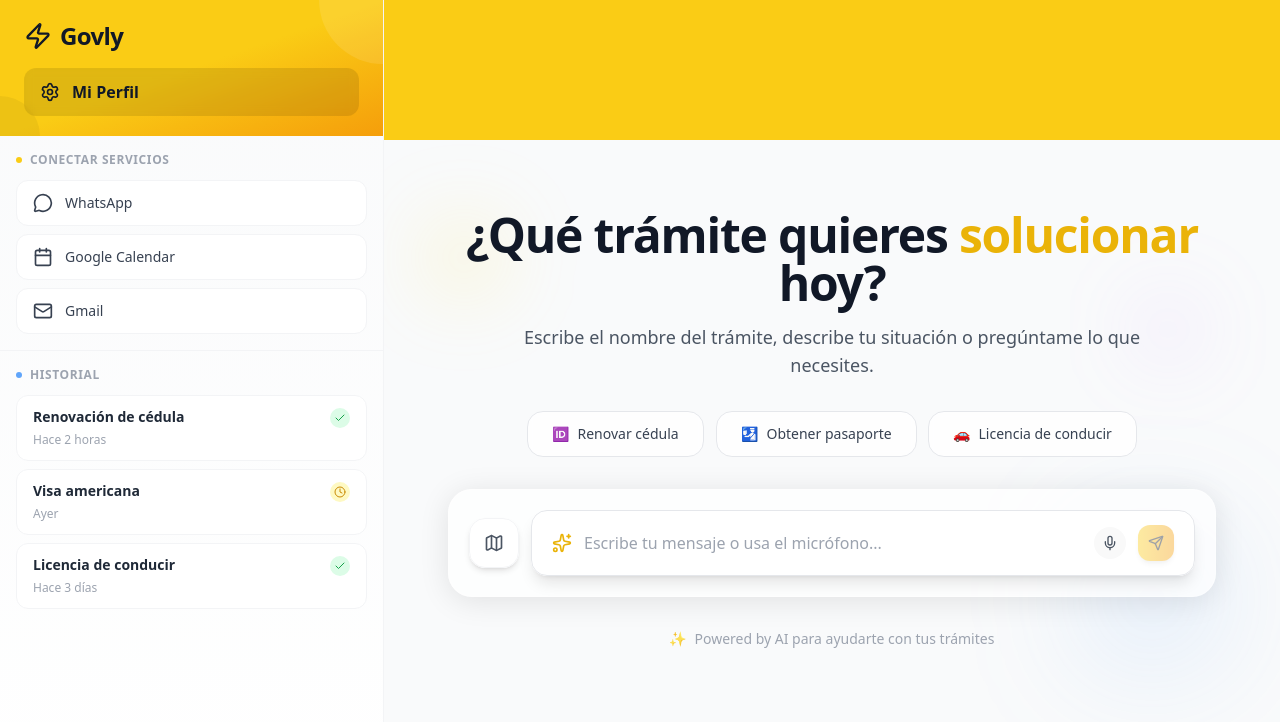
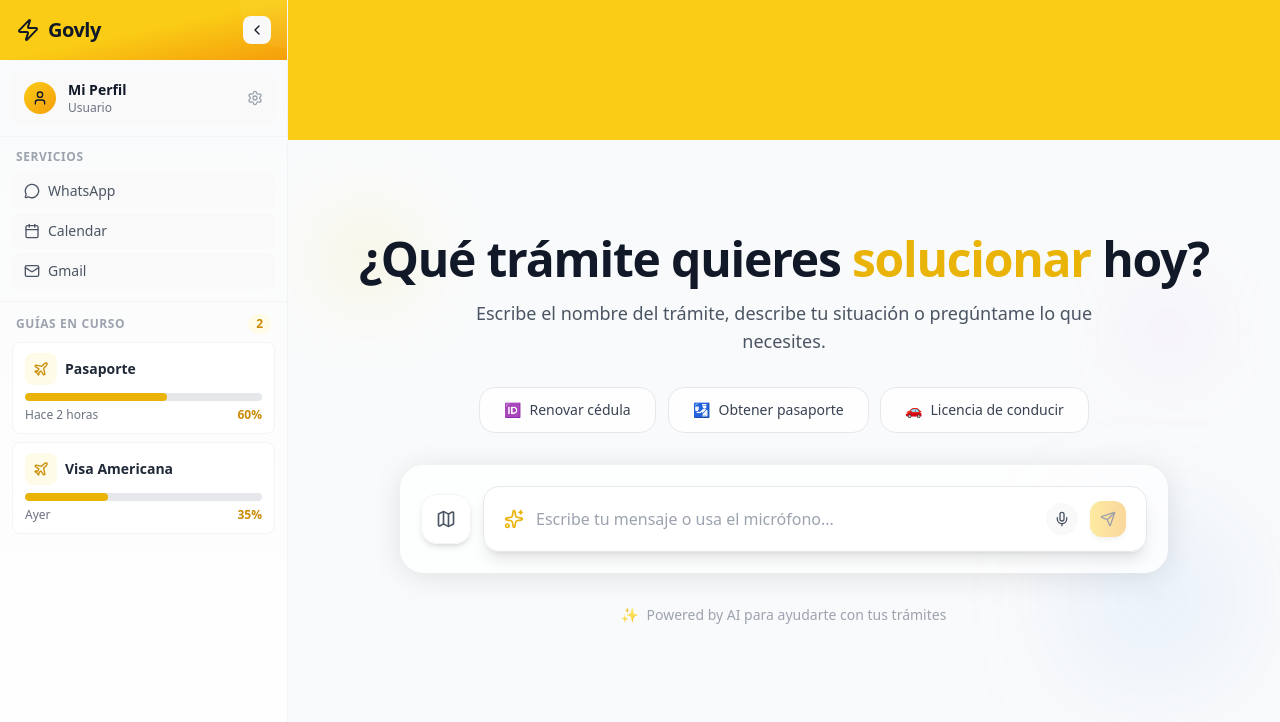
Before and after one commit to AngelPila/innovailab, a React (Vite) app: page / in a window 1280 px wide. Shown: the top 722 px of the page. Built offline with nearby package versions, Linux system fonts and the light colour scheme.

Commit message:
Actualización del side bar mejorado

```diff
--- a/src/chat/GobotChat.tsx
+++ b/src/chat/GobotChat.tsx
@@ -6,17 +6,16 @@ import MessageList from "./MessageList";
 import ChatInput from "./ChatInput";
 import { useChatTabs } from "./useChatTabs";
 import { useAutoScroll } from "./useAutoScroll";
-import type { Connections, HistoryItem, Message } from "./types";
+import type { Connections, ActiveGuide, Message } from "./types";
 import { TramiteFlow } from "../components/Tramites";
 import { SelectorTramiteMapa, ModalLugaresMapa } from "../components/Mapa";
 import { tramitesService } from "../services/tramitesService";
 import { aiService } from "../services/aiService";
 import { useTramiteStore } from "../store/tramiteStore";
 
-const historyMock: HistoryItem[] = [
-  { id: 1, title: "Renovación de cédula", date: "Hace 2 horas", status: "completed" },
-  { id: 2, title: "Visa americana", date: "Ayer", status: "in-progress" },
-  { id: 3, title: "Licencia de conducir", date: "Hace 3 días", status: "completed" },
+const activeGuidesMock: ActiveGuide[] = [
+  { id: 1, tramiteId: "pasaporte", title: "Pasaporte", progress: 60, lastUpdated: "Hace 2 horas", status: "active" },
+  { id: 2, tramiteId: "visa-americana", title: "Visa Americana", progress: 35, lastUpdated: "Ayer", status: "active" },
 ];
 
 export default function GobotChat() {
@@ -113,6 +112,16 @@ export default function GobotChat() {
     setTabTramite(activeTabId, tramiteId);
     setTramiteActivo(tramiteId);
     updateTabTitle(activeTabId, tramiteName);
+  };
+
+  const handleSelectGuide = (tramiteId: string) => {
+    // Activar el trámite seleccionado desde el sidebar
+    const tramiteInfo = tramitesService.getPorId(tramiteId);
+    if (tramiteInfo) {
+      setTabTramite(activeTabId, tramiteId);
+      setTramiteActivo(tramiteId);
+      updateTabTitle(activeTabId, tramiteInfo.nombre);
+    }
   };
 
   const handleSeleccionarTramiteMapa = (tramiteId: string, nombreTramite: string) => {
@@ -229,7 +238,12 @@ export default function GobotChat() {
 
   return (
     <div className="flex h-screen bg-gray-50">
-      <Sidebar connections={connections} toggleConnection={toggleConnection} history={historyMock} />
+      <Sidebar
+        connections={connections}
+        toggleConnection={toggleConnection}
+        activeGuides={activeGuidesMock}
+        onSelectGuide={handleSelectGuide}
+      />
 
       <div className="flex-1 flex flex-col">
         {/* Encabezado amarillo - Pestañas de chat */}
--- a/src/chat/Sidebar.tsx
+++ b/src/chat/Sidebar.tsx
@@ -1,123 +1,251 @@
-import { Settings, Calendar, Mail, MessageCircle, Check, Clock, Zap } from "lucide-react";
-import type { Connections, HistoryItem } from "./types";
+import { Settings, Calendar, Mail, MessageCircle, Check, Zap, ChevronLeft, ChevronRight, User, FileText, Plane, CreditCard, Car, Home } from "lucide-react";
+import { useState } from "react";
+import type { Connections, ActiveGuide } from "./types";
 
 type Props = {
   connections: Connections;
   toggleConnection: (service: keyof Connections) => void;
-  history: HistoryItem[];
+  activeGuides: ActiveGuide[];
+  onSelectGuide?: (tramiteId: string) => void;
 };
 
-export default function Sidebar({ connections, toggleConnection, history }: Props) {
+// Helper function to get icon based on tramiteId
+const getTramiteIcon = (tramiteId: string) => {
+  const iconMap: Record<string, any> = {
+    "pasaporte": Plane,
+    "visa-americana": Plane,
+    "cedula": FileText,
+    "licencia": Car,
+    "registro-civil": FileText,
+    "default": FileText
+  };
+
+  const IconComponent = iconMap[tramiteId] || iconMap.default;
+  return IconComponent;
+};
+
+export default function Sidebar({ connections, toggleConnection, activeGuides, onSelectGuide }: Props) {
+  const [isCollapsed, setIsCollapsed] = useState(false);
+  const [showProfileMenu, setShowProfileMenu] = useState(false);
+
+  const connectedCount = Object.values(connections).filter(Boolean).length;
+  const activeGuidesCount = activeGuides.filter(g => g.status === "active").length;
+
   return (
-    <div className="w-[30%] bg-gradient-to-b from-gray-50 to-white border-r border-gray-100 flex flex-col">
-      {/* Header con gradiente moderno */}
-      <div className="bg-gradient-to-br from-yellow-400 via-yellow-400 to-amber-500 px-6 py-5 relative overflow-hidden">
-        {/* Elemento decorativo */}
-        <div className="absolute top-0 right-0 w-32 h-32 bg-white/10 rounded-full -translate-y-1/2 translate-x-1/2" />
-        <div className="absolute bottom-0 left-0 w-20 h-20 bg-black/5 rounded-full translate-y-1/2 -translate-x-1/2" />
+    <div
+      className={`bg-gradient-to-b from-gray-50 to-white border-r border-gray-100 flex flex-col transition-all duration-300 ${isCollapsed ? "w-16" : "w-72"
+        }`}
+    >
+      {/* Header compacto */}
+      <div className="bg-gradient-to-br from-yellow-400 via-yellow-400 to-amber-500 px-4 py-4 relative overflow-hidden">
+        {/* Elemento decorativo sutil */}
+        <div className="absolute top-0 right-0 w-24 h-24 bg-white/5 rounded-full -translate-y-1/2 translate-x-1/2" />
 
-        <div className="relative">
-          <div className="flex items-center gap-2 mb-4">
-            <Zap className="w-7 h-7 text-gray-900" />
-            <h1 className="text-2xl font-bold text-gray-900 tracking-tight">Govly</h1>
+        <div className="relative flex items-center justify-between">
+          {!isCollapsed ? (
+            <div className="flex items-center gap-2">
+              <Zap className="w-6 h-6 text-gray-900" />
+              <h1 className="text-xl font-bold text-gray-900 tracking-tight">Govly</h1>
             </div>
+          ) : (
+            <Zap className="w-6 h-6 text-gray-900 mx-auto" />
+          )}
 
-          <button className="w-full flex items-center gap-3 px-4 py-3 text-gray-900 bg-black/10 hover:bg-black/20
-                           rounded-xl transition-all duration-300 backdrop-blur-sm">
-            <Settings className="w-5 h-5" />
-            <span className="font-semibold">Mi Perfil</span>
+          <button
+            onClick={() => setIsCollapsed(!isCollapsed)}
+            className="p-1.5 hover:bg-black/10 rounded-lg transition-colors"
+            aria-label={isCollapsed ? "Expandir sidebar" : "Colapsar sidebar"}
+          >
+            {isCollapsed ? (
+              <ChevronRight className="w-4 h-4 text-gray-900" />
+            ) : (
+              <ChevronLeft className="w-4 h-4 text-gray-900" />
+            )}
           </button>
         </div>
       </div>
 
-      {/* Servicios con estilo moderno */}
-      <div className="px-4 py-4 border-b border-gray-100">
-        <p className="text-xs font-bold text-gray-400 mb-3 uppercase tracking-wider flex items-center gap-2">
-          <span className="w-1.5 h-1.5 bg-yellow-400 rounded-full" />
-          Conectar servicios
+      {/* Perfil compacto */}
+      <div className="px-3 py-3 border-b border-gray-100">
+        {!isCollapsed ? (
+          <div className="relative">
+            <button
+              onClick={() => setShowProfileMenu(!showProfileMenu)}
+              className="w-full flex items-center gap-3 px-3 py-2 text-gray-700 hover:bg-gray-100 rounded-lg transition-all duration-200 group"
+            >
+              <div className="w-8 h-8 bg-gradient-to-br from-yellow-400 to-amber-500 rounded-full flex items-center justify-center flex-shrink-0">
+                <User className="w-4 h-4 text-gray-900" />
+              </div>
+              <div className="flex-1 text-left min-w-0">
+                <p className="text-sm font-semibold text-gray-900 truncate">Mi Perfil</p>
+                <p className="text-xs text-gray-500">Usuario</p>
+              </div>
+              <Settings className="w-4 h-4 text-gray-400 group-hover:text-gray-600 transition-colors" />
+            </button>
+
+            {/* Dropdown menu (opcional) */}
+            {showProfileMenu && (
+              <div className="absolute top-full left-0 right-0 mt-1 bg-white border border-gray-200 rounded-lg shadow-lg z-10 overflow-hidden">
+                <button className="w-full px-3 py-2 text-left text-sm text-gray-700 hover:bg-gray-50 transition-colors">
+                  Configuración
+                </button>
+                <button className="w-full px-3 py-2 text-left text-sm text-gray-700 hover:bg-gray-50 transition-colors">
+                  Cerrar sesión
+                </button>
+              </div>
+            )}
+          </div>
+        ) : (
+          <div className="w-8 h-8 bg-gradient-to-br from-yellow-400 to-amber-500 rounded-full flex items-center justify-center mx-auto">
+            <User className="w-4 h-4 text-gray-900" />
+          </div>
+        )}
+      </div>
+
+      {/* Servicios discretos */}
+      <div className="px-3 py-3 border-b border-gray-100">
+        {!isCollapsed ? (
+          <>
+            <p className="text-xs font-semibold text-gray-400 mb-2 uppercase tracking-wider px-1">
+              Servicios
             </p>
-
-        <div className="space-y-2">
+            <div className="space-y-1">
               <button
                 onClick={() => toggleConnection("whatsapp")}
-            className={`w-full flex items-center justify-between px-4 py-3 rounded-xl text-sm transition-all duration-300 ${
-              connections.whatsapp
-                ? "bg-gradient-to-r from-green-500 to-emerald-600 text-white shadow-lg shadow-green-500/25"
-                : "text-gray-700 bg-white hover:bg-gray-50 border border-gray-100 hover:border-green-200 hover:shadow-md"
+                className={`w-full flex items-center justify-between px-3 py-2 rounded-lg text-sm transition-all duration-200 ${connections.whatsapp
+                  ? "bg-green-50 text-green-700 hover:bg-green-100"
+                  : "text-gray-600 hover:bg-gray-50"
                   }`}
               >
-            <div className="flex items-center gap-3">
-              <MessageCircle className="w-5 h-5" />
+                <div className="flex items-center gap-2">
+                  <MessageCircle className="w-4 h-4" />
                   <span className="font-medium">WhatsApp</span>
                 </div>
-            {connections.whatsapp && <Check className="w-5 h-5" />}
+                {connections.whatsapp && (
+                  <div className="w-2 h-2 bg-green-500 rounded-full" />
+                )}
               </button>
 
               <button
                 onClick={() => toggleConnection("calendar")}
-            className={`w-full flex items-center justify-between px-4 py-3 rounded-xl text-sm transition-all duration-300 ${
-              connections.calendar
-                ? "bg-gradient-to-r from-blue-500 to-indigo-600 text-white shadow-lg shadow-blue-500/25"
-                : "text-gray-700 bg-white hover:bg-gray-50 border border-gray-100 hover:border-blue-200 hover:shadow-md"
+                className={`w-full flex items-center justify-between px-3 py-2 rounded-lg text-sm transition-all duration-200 ${connections.calendar
+                  ? "bg-blue-50 text-blue-700 hover:bg-blue-100"
+                  : "text-gray-600 hover:bg-gray-50"
                   }`}
               >
-            <div className="flex items-center gap-3">
-              <Calendar className="w-5 h-5" />
-              <span className="font-medium">Google Calendar</span>
+                <div className="flex items-center gap-2">
+                  <Calendar className="w-4 h-4" />
+                  <span className="font-medium">Calendar</span>
                 </div>
-            {connections.calendar && <Check className="w-5 h-5" />}
+                {connections.calendar && (
+                  <div className="w-2 h-2 bg-blue-500 rounded-full" />
+                )}
               </button>
 
               <button
                 onClick={() => toggleConnection("gmail")}
-            className={`w-full flex items-center justify-between px-4 py-3 rounded-xl text-sm transition-all duration-300 ${
-              connections.gmail
-                ? "bg-gradient-to-r from-red-500 to-rose-600 text-white shadow-lg shadow-red-500/25"
-                : "text-gray-700 bg-white hover:bg-gray-50 border border-gray-100 hover:border-red-200 hover:shadow-md"
+                className={`w-full flex items-center justify-between px-3 py-2 rounded-lg text-sm transition-all duration-200 ${connections.gmail
+                  ? "bg-red-50 text-red-700 hover:bg-red-100"
+                  : "text-gray-600 hover:bg-gray-50"
                   }`}
               >
-            <div className="flex items-center gap-3">
-              <Mail className="w-5 h-5" />
+                <div className="flex items-center gap-2">
+                  <Mail className="w-4 h-4" />
                   <span className="font-medium">Gmail</span>
                 </div>
-            {connections.gmail && <Check className="w-5 h-5" />}
+                {connections.gmail && (
+                  <div className="w-2 h-2 bg-red-500 rounded-full" />
+                )}
               </button>
+            </div>
+          </>
+        ) : (
+          <div className="flex flex-col items-center gap-2">
+            <div className={`w-2 h-2 rounded-full ${connections.whatsapp ? "bg-green-500" : "bg-gray-300"}`} />
+            <div className={`w-2 h-2 rounded-full ${connections.calendar ? "bg-blue-500" : "bg-gray-300"}`} />
+            <div className={`w-2 h-2 rounded-full ${connections.gmail ? "bg-red-500" : "bg-gray-300"}`} />
+          </div>
+        )}
+      </div>
+
+      {/* Guías en Curso */}
+      <div className="flex-1 overflow-y-auto px-3 py-3">
+        {!isCollapsed ? (
+          <>
+            <div className="flex items-center justify-between mb-2 px-1">
+              <p className="text-xs font-semibold text-gray-400 uppercase tracking-wider">
+                Guías en Curso
+              </p>
+              {activeGuidesCount > 0 && (
+                <span className="text-xs font-bold text-yellow-600 bg-yellow-50 px-2 py-0.5 rounded-full">
+                  {activeGuidesCount}
+                </span>
+              )}
+            </div>
+
+            <div className="space-y-2">
+              {activeGuides.length === 0 ? (
+                <p className="text-xs text-gray-400 text-center py-4">
+                  No hay guías activas
+                </p>
+              ) : (
+                activeGuides.map((guide) => {
+                  const TramiteIcon = getTramiteIcon(guide.tramiteId);
+                  return (
+                    <button
+                      key={guide.id}
+                      onClick={() => onSelectGuide?.(guide.tramiteId)}
+                      className="w-full px-3 py-2.5 bg-white hover:bg-gray-50 rounded-lg cursor-pointer transition-all duration-200 border border-gray-100 hover:border-yellow-200 hover:shadow-sm group text-left"
+                    >
+                      <div className="flex items-start justify-between mb-2">
+                        <div className="flex items-center gap-2 flex-1">
+                          <div className="w-8 h-8 bg-yellow-50 rounded-lg flex items-center justify-center flex-shrink-0">
+                            <TramiteIcon className="w-4 h-4 text-yellow-600" />
+                          </div>
+                          <h4 className="text-sm font-semibold text-gray-800 leading-tight group-hover:text-yellow-600 transition-colors">
+                            {guide.title}
+                          </h4>
+                        </div>
+                        {guide.status === "completed" && (
+                          <Check className="w-4 h-4 text-green-600 flex-shrink-0 ml-2" />
+                        )}
+                      </div>
+
+                      {/* Barra de progreso */}
+                      <div className="mb-1.5">
+                        <div className="w-full bg-gray-200 rounded-full h-2 overflow-hidden">
+                          <div
+                            className={`h-full rounded-full transition-all duration-500 ${guide.status === "completed"
+                              ? "bg-green-500"
+                              : "bg-yellow-500"
+                              }`}
+                            style={{ width: `${guide.progress}%` }}
+                          />
                         </div>
                       </div>
 
-      {/* Historial con scroll moderno */}
-      <div className="flex-1 overflow-y-auto px-4 py-4 scrollbar-modern">
-        <p className="text-xs font-bold text-gray-400 mb-3 uppercase tracking-wider flex items-center gap-2">
-          <span className="w-1.5 h-1.5 bg-blue-400 rounded-full" />
-          Historial
-        </p>
-
-        <div className="space-y-2">
-          {history.map((item, index) => (
-            <div
-              key={item.id}
-              className="px-4 py-3 bg-white hover:bg-gray-50 rounded-xl cursor-pointer transition-all duration-300
-                         border border-gray-100 hover:border-yellow-200 hover:shadow-md group animate-fadeInUp"
-              style={{ animationDelay: `${index * 50}ms` }}
-            >
-              <div className="flex items-start justify-between mb-1">
-                <h4 className="text-sm font-semibold text-gray-800 leading-tight group-hover:text-yellow-600 transition-colors">
-                  {item.title}
-                </h4>
-                {item.status === "completed" ? (
-                  <span className="p-1 bg-green-100 rounded-full">
-                    <Check className="w-3 h-3 text-green-600" />
+                      <div className="flex items-center justify-between">
+                        <span className="text-xs text-gray-500">{guide.lastUpdated}</span>
+                        <span className={`text-xs font-bold ${guide.status === "completed" ? "text-green-600" : "text-yellow-600"
+                          }`}>
+                          {guide.progress}%
                         </span>
-                ) : (
-                  <span className="p-1 bg-yellow-100 rounded-full">
-                    <Clock className="w-3 h-3 text-yellow-600" />
-                  </span>
+                      </div>
+                    </button>
+                  );
+                })
               )}
             </div>
-              <p className="text-xs text-gray-400 font-medium">{item.date}</p>
+          </>
+        ) : (
+          <div className="flex flex-col items-center">
+            {activeGuidesCount > 0 && (
+              <div className="w-6 h-6 bg-yellow-100 text-yellow-600 rounded-full flex items-center justify-center text-xs font-bold">
+                {activeGuidesCount}
               </div>
-          ))}
+            )}
           </div>
+        )}
       </div>
     </div>
   );
--- a/src/chat/types.ts
+++ b/src/chat/types.ts
@@ -21,9 +21,11 @@ export type Connections = {
   gmail: boolean;
 };
 
-export type HistoryItem = {
+export type ActiveGuide = {
   id: number;
+  tramiteId: string;
   title: string;
-  date: string;
-  status: "completed" | "in-progress";
+  progress: number; // 0-100
+  lastUpdated: string;
+  status: "active" | "completed";
 };
--- a/src/index.css
+++ b/src/index.css
@@ -1,9 +1,9 @@
+/* Leaflet styles fix */
+@import 'leaflet/dist/leaflet.css';
+
 @tailwind base;
 @tailwind components;
 @tailwind utilities;
-
-/* Leaflet styles fix */
-@import 'leaflet/dist/leaflet.css';
 
 * {
   margin: 0;
```
Also changed, not shown: src/services/aiService.ts (line endings or trailing spaces), 1 other file (tests, documents, lock files or other folders). Lines whose indentation alone changed are shown as unchanged.
